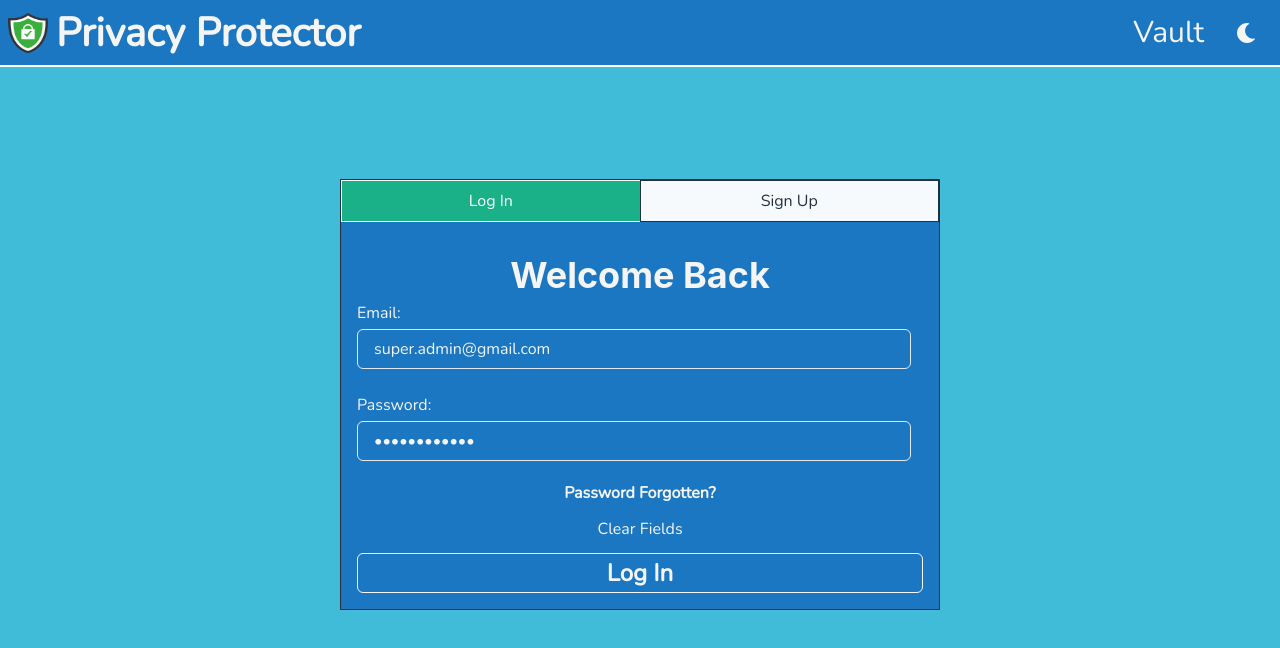
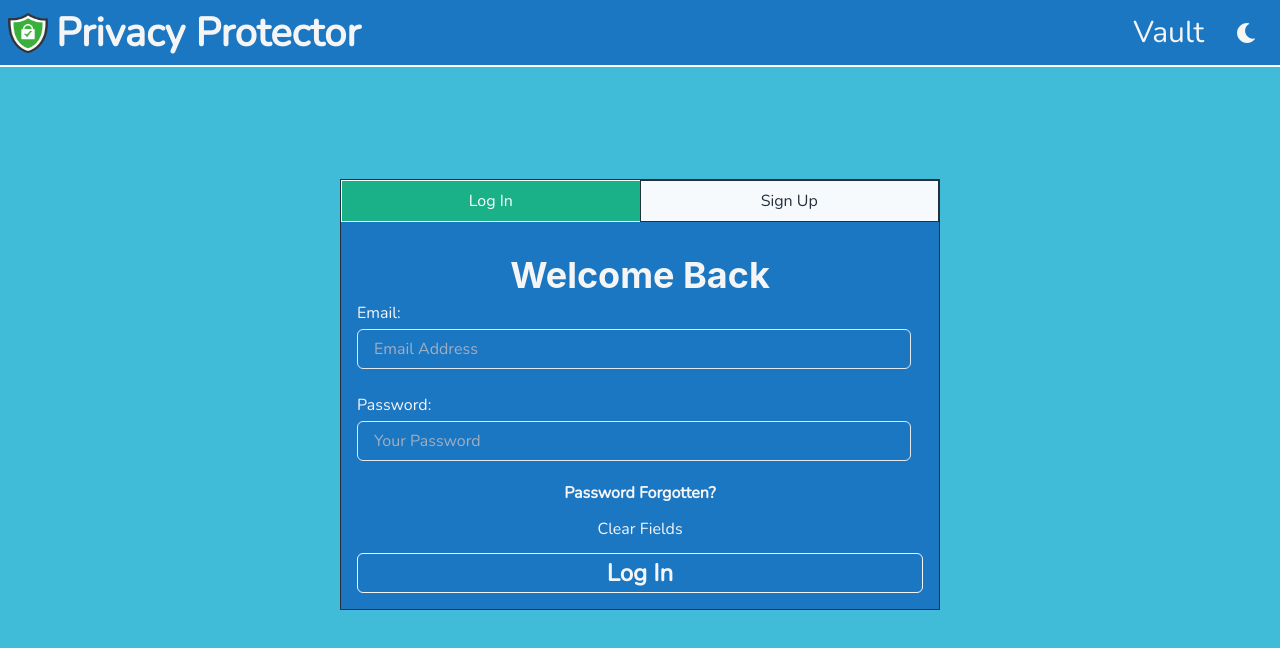
Before and after one commit to RakibRahman/privacy-protector, a React (Create React App) app: page /vault/home in a window 1280 px wide. Shown: the top 648 px of the page. Built offline with nearby package versions, Linux system fonts and the light colour scheme; no server answers.

Commit message:
readme updated

```diff
--- a/src/components/Vault/Home/LogIn.tsx
+++ b/src/components/Vault/Home/LogIn.tsx
@@ -23,8 +23,8 @@ import { ResetPassword } from "./ResetPassword";
 
 export const LogIn = () => {
   const initFormValues = {
-    email: "super.admin@gmail.com",
-    password: "@superadmin#",
+    email: "",
+    password: "",
   };
   const clearFormValues = {
     email: "",
@@ -98,13 +98,20 @@ export const LogIn = () => {
           <Text cursor="pointer" onClick={() => setFormState(clearFormValues)}>
             Clear Fields
           </Text>
-          <Button type="submit" colorScheme="#1AB188" variant='outline' w="100%" fontSize="1.5rem" _hover={{bg:'none'}}>
+          <Button
+            type="submit"
+            colorScheme="#1AB188"
+            variant="outline"
+            w="100%"
+            fontSize="1.5rem"
+            _hover={{ bg: "none" }}
+          >
             Log In
           </Button>
         </Flex>
       </form>
 
-        <Modal isOpen={isOpen} onClose={onClose} isCentered size='sm'>
+      <Modal isOpen={isOpen} onClose={onClose} isCentered size="sm">
         <ModalOverlay />
         <ModalContent>
           <ModalHeader>Recover Password</ModalHeader>
@@ -114,7 +121,6 @@ export const LogIn = () => {
           </ModalBody>
         </ModalContent>
       </Modal>
-
     </Box>
   );
 };
```
Also changed, not shown: 1 other file (tests, documents, lock files or other folders). Lines whose indentation alone changed are shown as unchanged.
